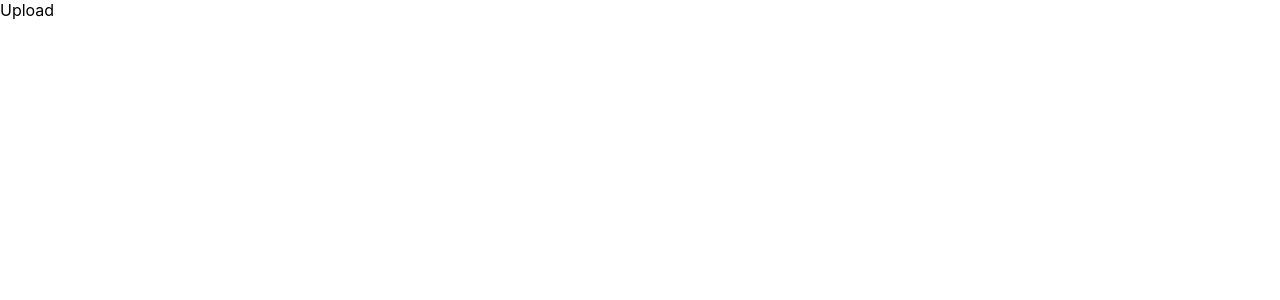
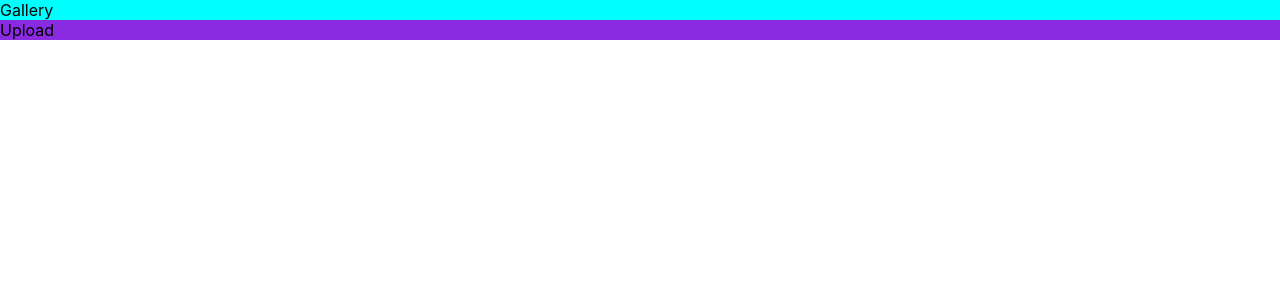
Before and after one commit to LendyAbel/Galery, a React (Vite) app in the folder frontend/: page / in a window 1280 px wide. Shown: the top 300 px of the page. Built offline with nearby package versions, Linux system fonts and the light colour scheme.

Commit message:
Frontend first commit to create branch

```diff
--- a/frontend/src/App.jsx
+++ b/frontend/src/App.jsx
@@ -1,10 +1,10 @@
-import Upload from './components/Upload'
+import Gallery from './components/Gallery/Gallery'
+import Upload from './components/Upload/Upload'
 
 function App() {
-
-
   return (
     <div>
+      <Gallery />
       <Upload />
     </div>
   )
--- /dev/null
+++ b/frontend/src/components/Gallery/Gallery.jsx
@@ -0,0 +1,11 @@
+import './gallery.css'
+
+const Gallery = () => {
+  return (
+    <div className='gallery-container'>
+      Gallery
+    </div>
+  )
+}
+
+export default Gallery
--- /dev/null
+++ b/frontend/src/components/Gallery/gallery.css
@@ -0,0 +1,3 @@
+.gallery-container{
+    background-color: aqua;
+}
--- a/frontend/src/components/Upload.jsx
+++ /dev/null
@@ -1,9 +0,0 @@
-
-
-const Upload = () => {
-  return (
-    <div>Upload</div>
-  )
-}
-
-export default Upload
--- /dev/null
+++ b/frontend/src/components/Upload/Upload.jsx
@@ -0,0 +1,9 @@
+import './upload.css'
+
+const Upload = () => {
+  return (
+    <div className='upload-container'>Upload</div>
+  )
+}
+
+export default Upload
--- /dev/null
+++ b/frontend/src/components/Upload/upload.css
@@ -0,0 +1,3 @@
+.upload-container{
+    background-color: blueviolet;
+}
```
